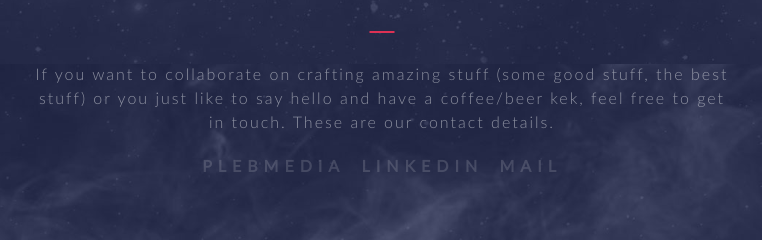
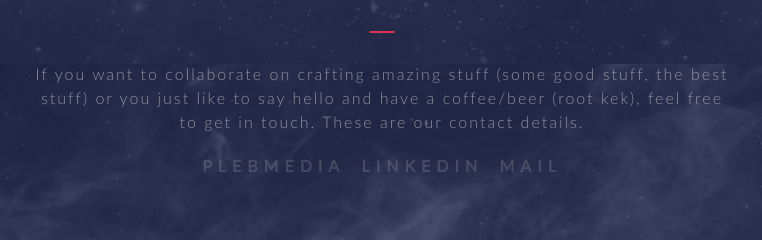
Before and after one commit to aegistech/aegistech.github.io, a plain HTML site: page index.html in a window 1280 px wide. Shown: the part 2736-2976 px from the top of the page, 258-1020 px from the left. Drawn offline with Linux system fonts and the light colour scheme.

Commit message:
newplace

```diff
--- a/index.html
+++ b/index.html
@@ -185,7 +185,7 @@ A purely peer-to-peer version of electronic cash would allow online payments to
 		  <div class="content-inner">
 			  <blockquote>Decentralisation is decentralisation is decentralisation......</blockquote>
 			  <div class="text border">
-				If you want to collaborate on crafting amazing stuff (some good stuff, the best stuff) or you just like to say hello and have a coffee/beer kek, feel free to get in touch. These are our contact details.
+				If you want to collaborate on crafting amazing stuff (some good stuff, the best stuff) or you just like to say hello and have a coffee/beer (root kek), feel free to get in touch. These are our contact details.
 				<div class="social">
 				  <div><a href="http://www.hjpithadia.me/" onclick="this.target='_blank'">PlebMedia</a></div>
 				  <div><a href="hhttp://www.hjpithadia.me/" onclick="this.target='_blank'">Linkedin</a></div>
```
